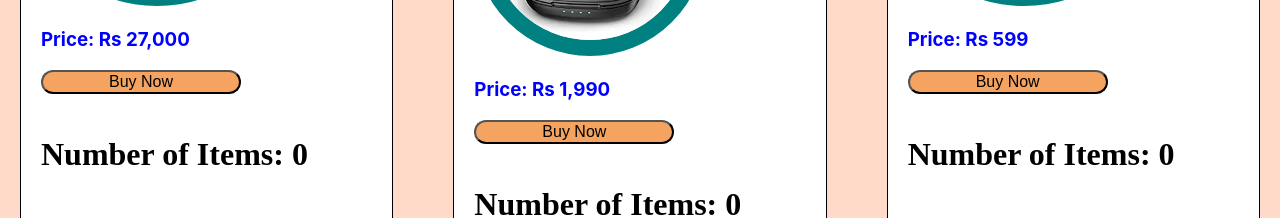
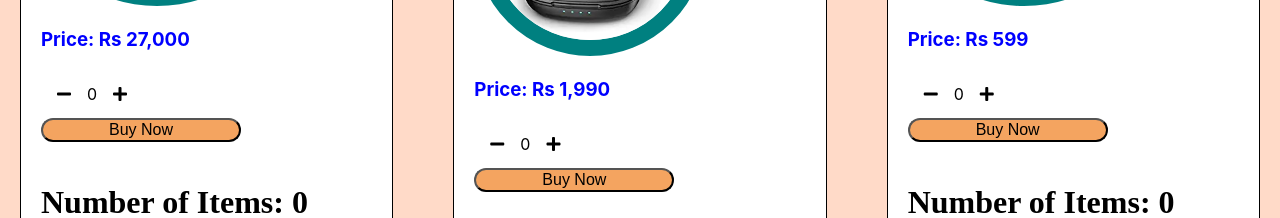
Before and after one commit to Knight1997/React-Application, a React (Create React App) app in the folder projectx/: page / in a window 1280 px wide. Shown: the part 304-522 px from the top of the page. Built offline with nearby package versions, Linux system fonts and the light colour scheme; grey boxes are pictures that could not be loaded.

Commit message:
Callback functiona and setback async function used

```diff
--- a/projectx/src/Components/Item.js
+++ b/projectx/src/Components/Item.js
@@ -3,14 +3,25 @@ import ItemPicture from "./ItemPicture";
 import ItemPrice from "./ItemPrice";
 import ItemButton from "./ItemButton";
 import DeleteItem from "./DeleteItem";
+import OrdersWindow from "./OrdersWindow";
 export default class Item extends Component {
+  constructor(props) {
+    super(props);
+    this.state = {
+      count: 0
+    };
+  }
+  callback = count => {
+    this.setState({count: count});
+  };
   render() {
     return (
       <div className="ItemClass">
         <ItemPicture url={this.props.imgUrl} altName={this.props.itemName} />
         <ItemPrice price={this.props.itemPrice} />
-        <ItemButton itemId={this.props.id} deleteItem={this.props.deleteItem} />
-        <DeleteItem deleteItem={this.props.deleteItem}itemId={this.props.id} />
+        <OrdersWindow callback={this.callback} />
+        <ItemButton count={this.state.count} />
+        <DeleteItem deleteItem={this.props.deleteItem} itemId={this.props.id} />
       </div>
     );
   }
--- a/projectx/src/Components/ItemButton.js
+++ b/projectx/src/Components/ItemButton.js
@@ -8,7 +8,7 @@ export default class ItemButton extends Component {
     };
   }
   handleClicks = () => {
-    this.setState({ count: this.state.count + 1 });
+    this.setState({count: this.props.count});
   };
   render() {
     return (
--- /dev/null
+++ b/projectx/src/Components/OrdersWindow.js
@@ -0,0 +1,41 @@
+import React, { Component } from "react";
+
+export default class OrdersWindow extends Component {
+  constructor(props) {
+    super(props);
+    this.state = {
+      count: 0
+    };
+  }
+  handleAdd = () => {
+    this.setState(
+      state => {
+        return { count: state.count + 1 };
+      },
+      () => this.props.callback(this.state.count)
+    );
+  };
+  handleMinus = () => {
+    this.setState(state => {
+      if (state.count === 0) return { count: 0 };
+      return { count: state.count - 1 };
+    }, this.props.callback(this.state.count));
+  };
+  render() {
+    return (
+      <div className="orderCounts">
+        <i
+          className="fa fa-minus minusButton"
+          aria-hidden="true"
+          onClick={this.handleMinus}
+        ></i>
+        <span className="orderCounter">{this.state.count}</span>
+        <i
+          className="fa fa-plus plusButton"
+          aria-hidden="true"
+          onClick={this.handleAdd}
+        ></i>
+      </div>
+    );
+  }
+}
--- a/projectx/src/index.css
+++ b/projectx/src/index.css
@@ -51,12 +51,17 @@ body {
   cursor: pointer;
   color: red;
 }
-#ItemButton:active{
+#ItemButton:active {
   box-shadow: 0 5px #666;
   transform: translateY(1px);
 }
 #DeleteItem:active {
   transform: translateY(1px);
+}
+.plusButton,
+.minusButton {
+  margin: 1rem;
+  cursor: pointer;
 }
 code {
   font-family: source-code-pro, Menlo, Monaco, Consolas, "Courier New",
```
